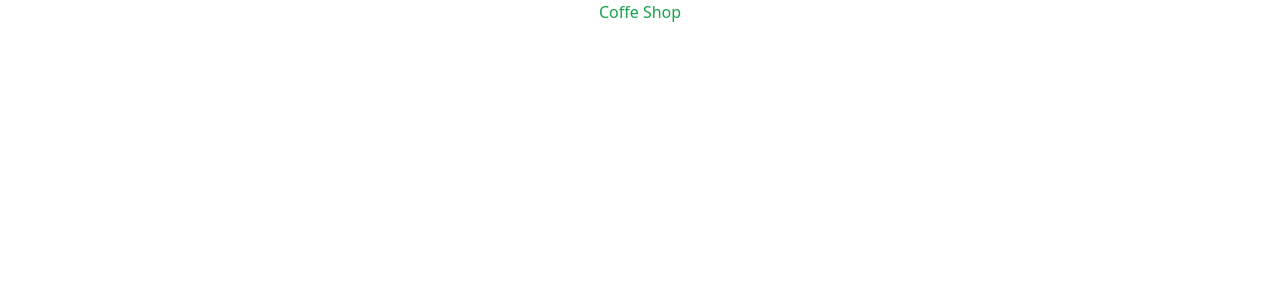
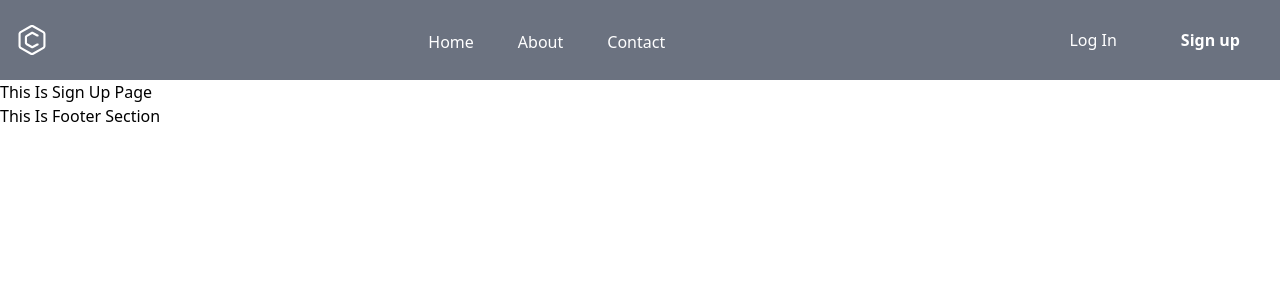
Before and after one commit to Istiakahmed180/S-R-Coffe-Shop, a React (Create React App) app: page /signup in a window 1280 px wide. Shown: the top 300 px of the page. Built offline with nearby package versions, Linux system fonts and the light colour scheme.

Commit message:
rakib branch to main branch code exchange

```diff
--- a/package.json
+++ b/package.json
@@ -8,6 +8,7 @@
     "@testing-library/user-event": "^13.5.0",
     "react": "^18.2.0",
     "react-dom": "^18.2.0",
+    "react-router-dom": "^6.13.0",
     "react-scripts": "5.0.1",
     "web-vitals": "^2.1.4"
   },
--- a/src/App.js
+++ b/src/App.js
@@ -1,9 +1,8 @@
+import { RouterProvider } from "react-router-dom";
+import router from "./Router/Routes";
+
 function App() {
-  return (
-    <div>
-      <h1 className="text-center text-green-600">Coffe Shop</h1>
-    </div>
-  );
+  return <RouterProvider router={router}></RouterProvider>;
 }
 
 export default App;
--- /dev/null
+++ b/src/Layout/MainLayout.js
@@ -0,0 +1,16 @@
+import React from "react";
+import Navbar from "../Pages/Shared/Navbar/Navbar";
+import Footer from "../Pages/Shared/Footer/Footer";
+import { Outlet } from "react-router-dom";
+
+const MainLayout = () => {
+  return (
+    <div>
+      <Navbar></Navbar>
+      <Outlet></Outlet>
+      <Footer></Footer>
+    </div>
+  );
+};
+
+export default MainLayout;
--- /dev/null
+++ b/src/Pages/About/About.js
@@ -0,0 +1,7 @@
+import React from "react";
+
+const About = () => {
+  return <div>This Is About Page</div>;
+};
+
+export default About;
--- /dev/null
+++ b/src/Pages/Contact/Contact.js
@@ -0,0 +1,7 @@
+import React from "react";
+
+const Contact = () => {
+  return <div>This Is Contact Page</div>;
+};
+
+export default Contact;
--- /dev/null
+++ b/src/Pages/Home/Home.js
@@ -0,0 +1,7 @@
+import React from "react";
+
+const Home = () => {
+  return <div>This Is Home Page</div>;
+};
+
+export default Home;
--- /dev/null
+++ b/src/Pages/Login/Login.js
@@ -0,0 +1,7 @@
+import React from "react";
+
+const Login = () => {
+  return <div>This Is Login Page</div>;
+};
+
+export default Login;
--- /dev/null
+++ b/src/Pages/Shared/Footer/Footer.js
@@ -0,0 +1,11 @@
+import React from "react";
+
+const Footer = () => {
+  return (
+    <div>
+      <h1>This Is Footer Section</h1>
+    </div>
+  );
+};
+
+export default Footer;
--- /dev/null
+++ b/src/Pages/Shared/Navbar/Navbar.js
@@ -0,0 +1,76 @@
+import React from "react";
+import { Link } from "react-router-dom";
+
+const Navbar = () => {
+  return (
+    <header className="p-2 bg-gray-500 text-white">
+      <div className="container flex justify-between h-16 mx-auto">
+        <a
+          rel="noopener noreferrer"
+          href="#"
+          aria-label="Back to homepage"
+          className="flex items-center p-2"
+        >
+          <svg
+            xmlns="http://www.w3.org/2000/svg"
+            fill="currentColor"
+            viewBox="0 0 32 32"
+            className="w-8 h-8 dark:text-violet-400"
+          >
+            <path d="M27.912 7.289l-10.324-5.961c-0.455-0.268-1.002-0.425-1.588-0.425s-1.133 0.158-1.604 0.433l0.015-0.008-10.324 5.961c-0.955 0.561-1.586 1.582-1.588 2.75v11.922c0.002 1.168 0.635 2.189 1.574 2.742l0.016 0.008 10.322 5.961c0.455 0.267 1.004 0.425 1.59 0.425 0.584 0 1.131-0.158 1.602-0.433l-0.014 0.008 10.322-5.961c0.955-0.561 1.586-1.582 1.588-2.75v-11.922c-0.002-1.168-0.633-2.189-1.573-2.742zM27.383 21.961c0 0.389-0.211 0.73-0.526 0.914l-0.004 0.002-10.324 5.961c-0.152 0.088-0.334 0.142-0.53 0.142s-0.377-0.053-0.535-0.145l0.005 0.002-10.324-5.961c-0.319-0.186-0.529-0.527-0.529-0.916v-11.922c0-0.389 0.211-0.73 0.526-0.914l0.004-0.002 10.324-5.961c0.152-0.090 0.334-0.143 0.53-0.143s0.377 0.053 0.535 0.144l-0.006-0.002 10.324 5.961c0.319 0.185 0.529 0.527 0.529 0.916z"></path>
+            <path d="M22.094 19.451h-0.758c-0.188 0-0.363 0.049-0.515 0.135l0.006-0.004-4.574 2.512-5.282-3.049v-6.082l5.282-3.051 4.576 2.504c0.146 0.082 0.323 0.131 0.508 0.131h0.758c0.293 0 0.529-0.239 0.529-0.531v-0.716c0-0.2-0.11-0.373-0.271-0.463l-0.004-0.002-5.078-2.777c-0.293-0.164-0.645-0.26-1.015-0.26-0.39 0-0.756 0.106-1.070 0.289l0.010-0.006-5.281 3.049c-0.636 0.375-1.056 1.055-1.059 1.834v6.082c0 0.779 0.422 1.461 1.049 1.828l0.009 0.006 5.281 3.049c0.305 0.178 0.67 0.284 1.061 0.284 0.373 0 0.723-0.098 1.027-0.265l-0.012 0.006 5.080-2.787c0.166-0.091 0.276-0.265 0.276-0.465v-0.716c0-0.293-0.238-0.529-0.529-0.529z"></path>
+          </svg>
+        </a>
+        <ul className="items-stretch hidden space-x-3 lg:flex">
+          <li className="flex">
+            <Link
+              to="/home"
+              className="flex items-center px-4 -mb-1 dark:text-violet-400 dark:border-violet-400"
+            >
+              Home
+            </Link>
+          </li>
+          <li className="flex">
+            <Link to="/about" className="flex items-center px-4 -mb-1">
+              About
+            </Link>
+          </li>
+          <li className="flex">
+            <Link to="/contact" className="flex items-center px-4 -mb-1 ">
+              Contact
+            </Link>
+          </li>
+        </ul>
+        <div className="items-center flex-shrink-0 hidden lg:flex">
+          <Link to={"/login"} className="self-center px-8 py-3 rounded">
+            Log In
+          </Link>
+          <Link
+            to="/signup"
+            className="self-center px-8 py-3 font-semibold rounded dark:bg-violet-400 dark:text-gray-900"
+          >
+            Sign up
+          </Link>
+        </div>
+        <button className="p-4 lg:hidden">
+          <svg
+            xmlns="http://www.w3.org/2000/svg"
+            fill="none"
+            viewBox="0 0 24 24"
+            stroke="currentColor"
+            className="w-6 h-6 dark:text-gray-100"
+          >
+            <path
+              strokeLinecap="round"
+              strokeLinejoin="round"
+              strokeWidth="2"
+              d="M4 6h16M4 12h16M4 18h16"
+            ></path>
+          </svg>
+        </button>
+      </div>
+    </header>
+  );
+};
+
+export default Navbar;
--- /dev/null
+++ b/src/Pages/Singup/Signup.js
@@ -0,0 +1,7 @@
+import React from "react";
+
+const Signup = () => {
+  return <div>This Is Sign Up Page</div>;
+};
+
+export default Signup;
--- /dev/null
+++ b/src/Router/Routes.js
@@ -0,0 +1,44 @@
+import About from "../Pages/About/About";
+import Contact from "../Pages/Contact/Contact";
+import Home from "../Pages/Home/Home";
+import Login from "../Pages/Login/Login";
+import Signup from "../Pages/Singup/Signup";
+
+const { createBrowserRouter } = require("react-router-dom");
+const { default: MainLayout } = require("../Layout/MainLayout");
+
+const router = createBrowserRouter([
+  {
+    path: "/",
+    element: <MainLayout></MainLayout>,
+    children: [
+      {
+        path: "/",
+        element: <Home></Home>,
+      },
+      {
+        path: "/home",
+        element: <Home></Home>,
+      },
+      {
+        path: "/about",
+        element: <About></About>,
+      },
+      {
+        path: "/contact",
+        element: <Contact></Contact>,
+      },
+      {
+        path: "/signup",
+        element: <Signup></Signup>,
+      },
+      {
+        path: "/login",
+
+        element: <Login></Login>,
+      },
+    ],
+  },
+]);
+
+export default router;
```
Also changed, not shown: 1 other file (tests, documents, lock files or other folders).
